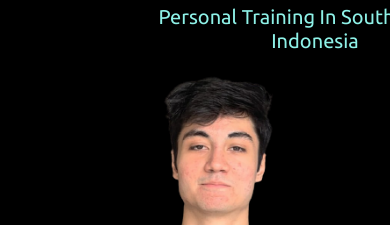
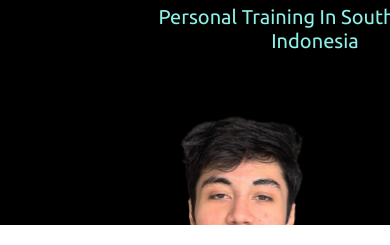
Before and after one commit to jasondb300/jsntraining, a plain HTML site: page index.html in a window 390 px wide. Shown: the part 480-725 px from the top of the page. Drawn offline with nearby package versions, Linux system fonts and the light colour scheme.

Commit message:
Update styles.css

```diff
--- a/styles/styles.css
+++ b/styles/styles.css
@@ -193,8 +193,8 @@ cursor: pointer;
     }
     .jsn-image{
         width:450px;
-        padding-right: 70px;
-        padding-top:70px;
+        padding-right: 20px;
+        padding-top:100px;
     }
     body{
         width:580px;
```
